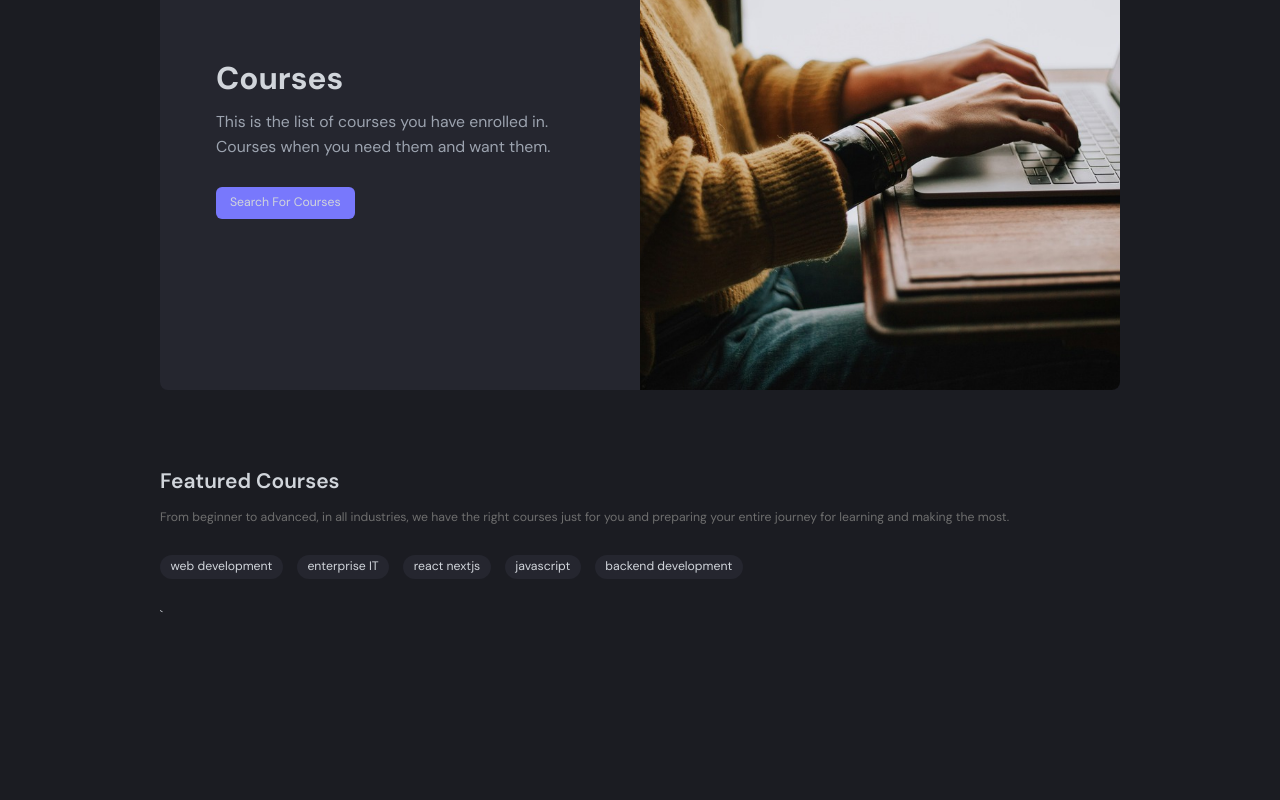
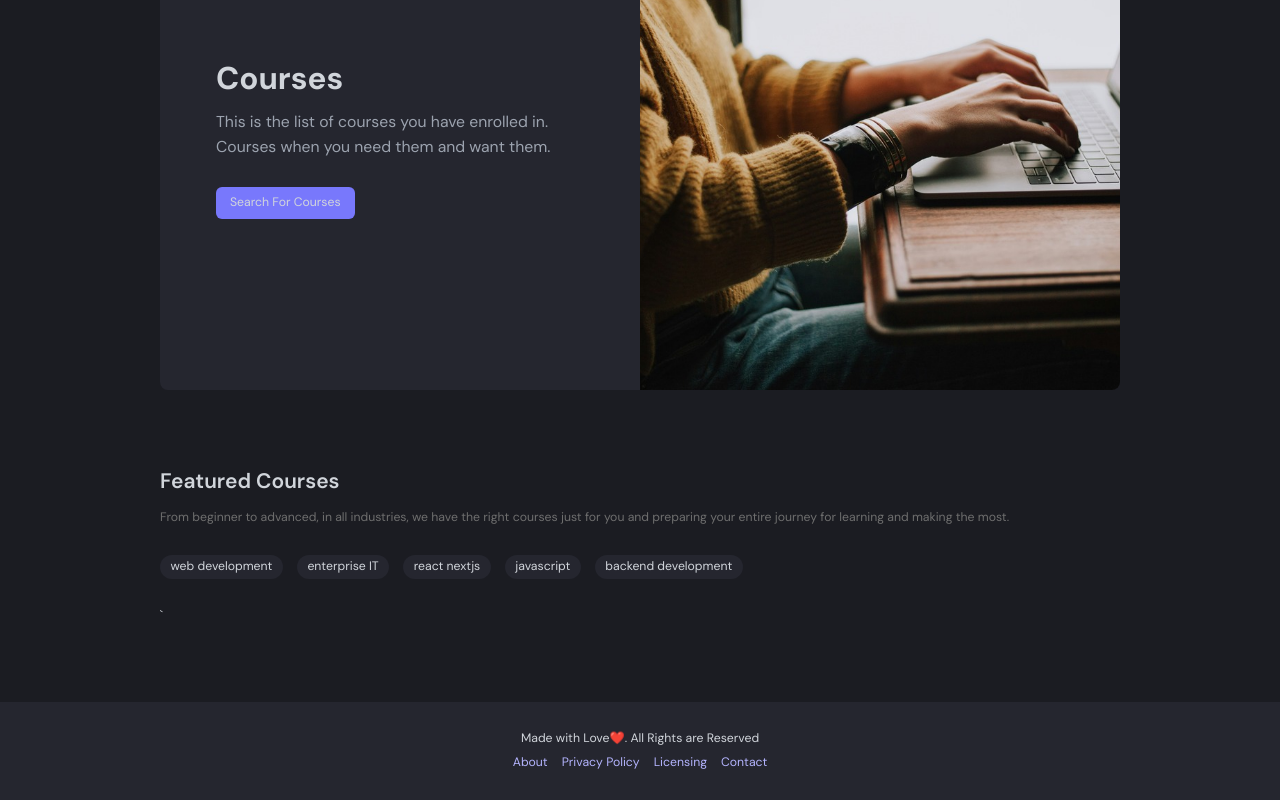
Before and after one commit to monaabishek2003/onecomplete, a Next.js app: page / in a window 1280 px wide. Shown: the part 236-1036 px from the top of the page. Before the commit the page ends 903 px from the top, so only its background shows below. Built offline with nearby package versions, Linux system fonts and the light colour scheme.

Commit message:
developed landing-page/footer - 3

```diff
--- a/app/globals.css
+++ b/app/globals.css
@@ -1088,7 +1088,8 @@ input[type="color"] {
 
 /* Footer */
 .footer {
-  @apply bg-customgreys-secondarybg bottom-0 w-full py-8 mt-10 text-center text-sm;
+  @apply bg-customgreys-secondarybg py-8  mt-10 text-center text-sm;
+  /* // bottom-0 w-full */
 }
 
 .footer__links {
--- a/app/page.tsx
+++ b/app/page.tsx
@@ -1,5 +1,6 @@
 import NonDashboardNavbar from "@/components/NonDashboardNavbar"
 import Landing from "@/app/(nondashboard)/landing/page";
+import Footer from "@/components/Footer";
 
 export default function App() {
   return (
@@ -8,6 +9,7 @@ export default function App() {
       <div className="nondashboard-layout__main">
         <Landing/>
       </div>
+      <Footer/>
     </div>
   );
 }
--- /dev/null
+++ b/components/Footer.tsx
@@ -0,0 +1,18 @@
+import { p } from 'framer-motion/client'
+import Link from 'next/link'
+import React from 'react'
+
+const Footer = () => {
+  return (
+    <footer className="footer">
+      <p>Made with Love❤️. All Rights are Reserved</p>
+      <div className="footer__links">
+        {["About", "Privacy Policy", "Licensing", "Contact"].map(
+          (item,index)=><Link href={`./${item.toLocaleLowerCase}`} className="footer__link" key={index}>{item}</Link>
+        )}
+      </div>
+    </footer>
+  )
+}
+
+export default Footer
```
